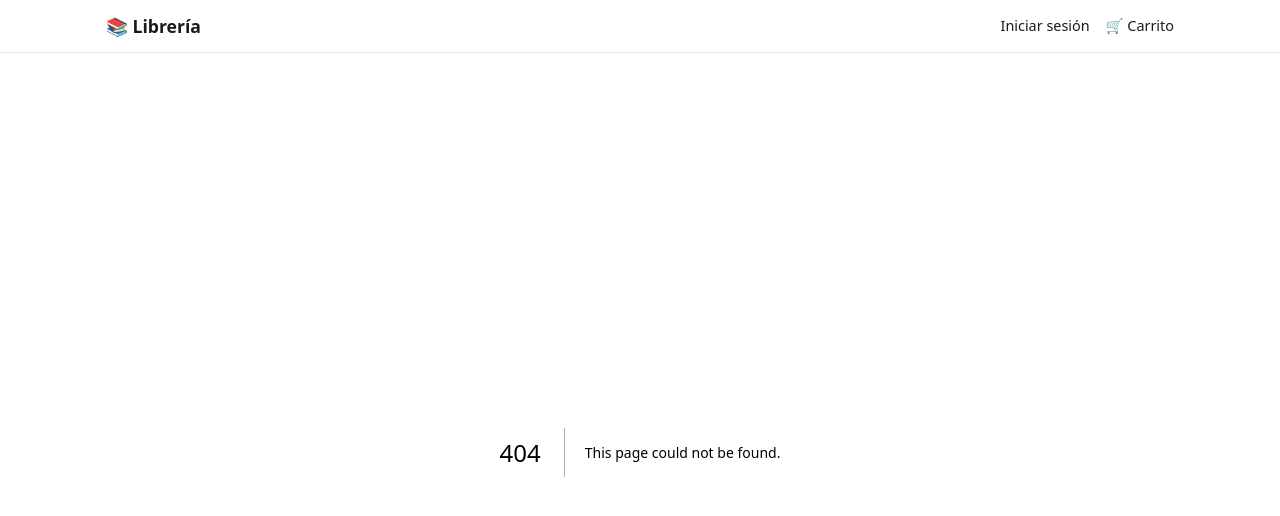
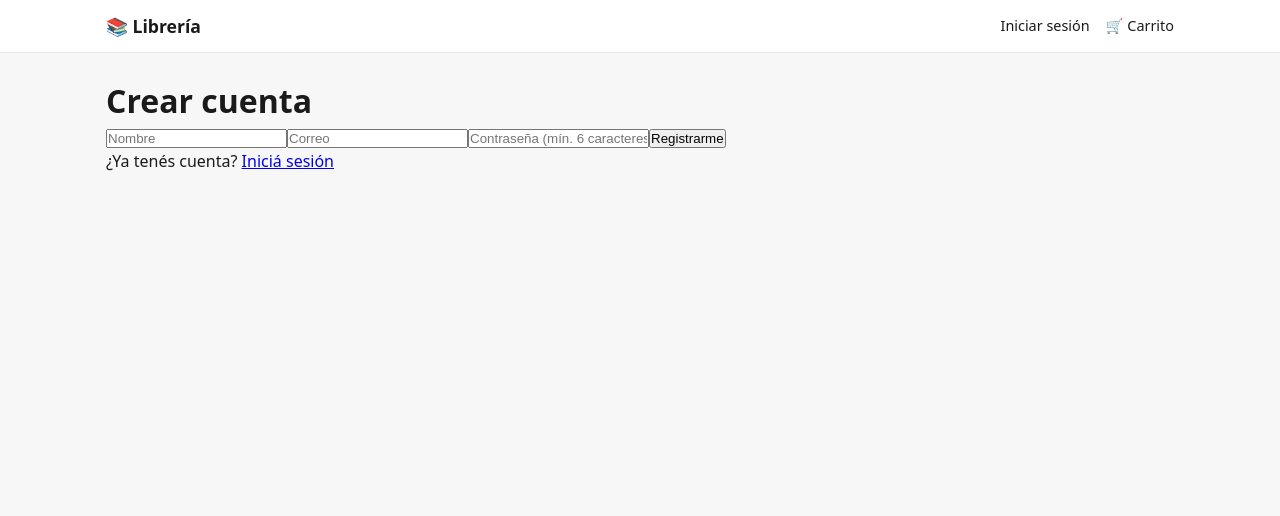
Before and after one commit to joaquin-09/Desafio1_DPS, a Next.js app in the folder desafio1/: page /registro in a window 1280 px wide. Before the commit this address had no page. Shown: the top 516 px of the page. Built offline with nearby package versions, Linux system fonts and the light colour scheme.

Commit message:
agregar: login y registro
actualizar: layout.tsx

```diff
--- a/desafio1/app/layout.tsx
+++ b/desafio1/app/layout.tsx
@@ -1,5 +1,6 @@
 import type { Metadata } from "next";
 import { CartProvider } from "@/context/CartContext";
+import { AuthProvider } from "@/context/AuthContext";
 import { Toaster } from "sonner";
 import Navbar from "@/components/Navbar";
 import "./globals.css";
@@ -17,11 +18,13 @@ export default function RootLayout({
   return (
     <html lang="es">
       <body>
-        <CartProvider>
-          <Navbar />
-          <Toaster position="top-center" richColors />
-          {children}
-        </CartProvider>
+        <AuthProvider>
+          <CartProvider>
+            <Navbar />
+            <Toaster position="top-center" richColors />
+            {children}
+          </CartProvider>
+        </AuthProvider>
       </body>
     </html>
   );
--- /dev/null
+++ b/desafio1/app/registro/page.tsx
@@ -0,0 +1,72 @@
+"use client";
+
+import { useState } from "react";
+import { useRouter } from "next/navigation";
+import { toast } from "sonner";
+import { useAuth } from "@/context/AuthContext";
+
+export default function RegistroPage() {
+  const { register } = useAuth();
+  const router = useRouter();
+
+  const [name, setName] = useState("");
+  const [email, setEmail] = useState("");
+  const [password, setPassword] = useState("");
+
+  const handleSubmit = () => {
+    if (!name || !email || !password) {
+      toast.error("Completá todos los campos");
+      return;
+    }
+    if (!/\S+@\S+\.\S+/.test(email)) {
+      toast.error("El correo no es válido");
+      return;
+    }
+    if (password.length < 6) {
+      toast.error("La contraseña debe tener al menos 6 caracteres");
+      return;
+    }
+
+    const res = register({ name, email, password });
+    if (res.ok) {
+      toast.success(res.message);
+      router.push("/login");
+    } else {
+      toast.error(res.message);
+    }
+  };
+
+  return (
+    <main className="container">
+      <div className="form-card">
+        <h1>Crear cuenta</h1>
+        <input
+          className="form-input"
+          placeholder="Nombre"
+          value={name}
+          onChange={(e) => setName(e.target.value)}
+        />
+        <input
+          className="form-input"
+          type="email"
+          placeholder="Correo"
+          value={email}
+          onChange={(e) => setEmail(e.target.value)}
+        />
+        <input
+          className="form-input"
+          type="password"
+          placeholder="Contraseña (mín. 6 caracteres)"
+          value={password}
+          onChange={(e) => setPassword(e.target.value)}
+        />
+        <button className="btn-form" onClick={handleSubmit}>
+          Registrarme
+        </button>
+        <p className="form-link">
+          ¿Ya tenés cuenta? <a href="/login">Iniciá sesión</a>
+        </p>
+      </div>
+    </main>
+  );
+}
```
Also changed, not shown: desafio1/app/login/page.tsx (added, +57 -0 lines).
